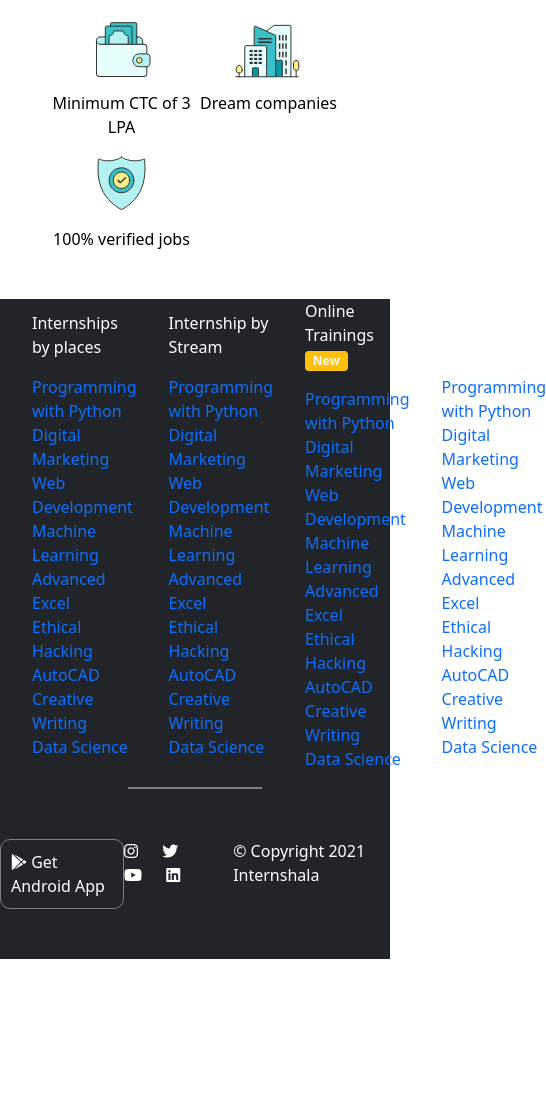
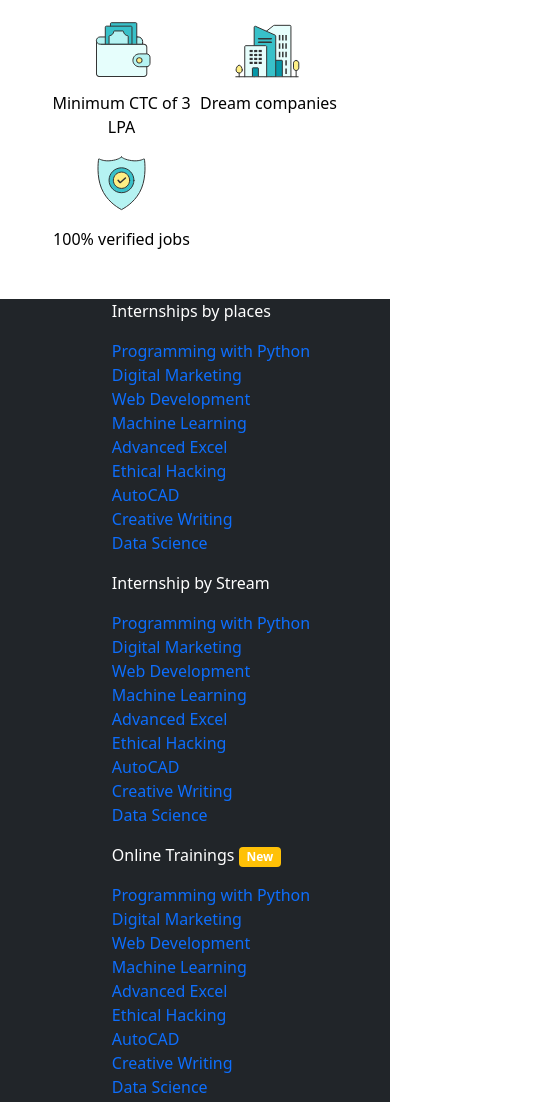
Before and after one commit to sarwar-max/internclone.github.io, a plain HTML site: page index.html in a window 390 px wide. Shown: the part 2526-3628 px from the top of the page, 546 px wide, since content can reach past the window. Before the commit the page ends 3485 px from the top, so only its background shows below. Drawn offline with nearby package versions, Linux system fonts and the light colour scheme.

Commit message:
Change some style
Change for Mobile version

```diff
--- a/style.css
+++ b/style.css
@@ -94,3 +94,49 @@
 .social-media i {
   padding-right: 20px;
 }
+
+/* Media query */
+@media (max-width: 550px) {
+  .input-serch {
+    width: 18rem;
+  }
+
+  /* Problem Solved */
+  .right-content {
+    position: relative;
+  }
+
+  .training-section {
+    padding-top: 20px;
+  }
+
+  .hide {
+    display: none;
+  }
+  .footer-cols {
+    display: flex;
+    flex-direction: column;
+    align-items: center;
+  }
+
+  .border-link {
+    display: flex;
+    flex-direction: column;
+    align-items: center;
+  }
+
+  .playstore {
+    border: 1px solid #807e7e;
+    padding: 10px;
+    border-radius: 10px;
+  }
+
+  .social-media {
+    width: 100%;
+    display: flex;
+    flex-direction: row;
+    align-items: center;
+    justify-content: center;
+    padding: 20px 0px;
+  }
+}
```
